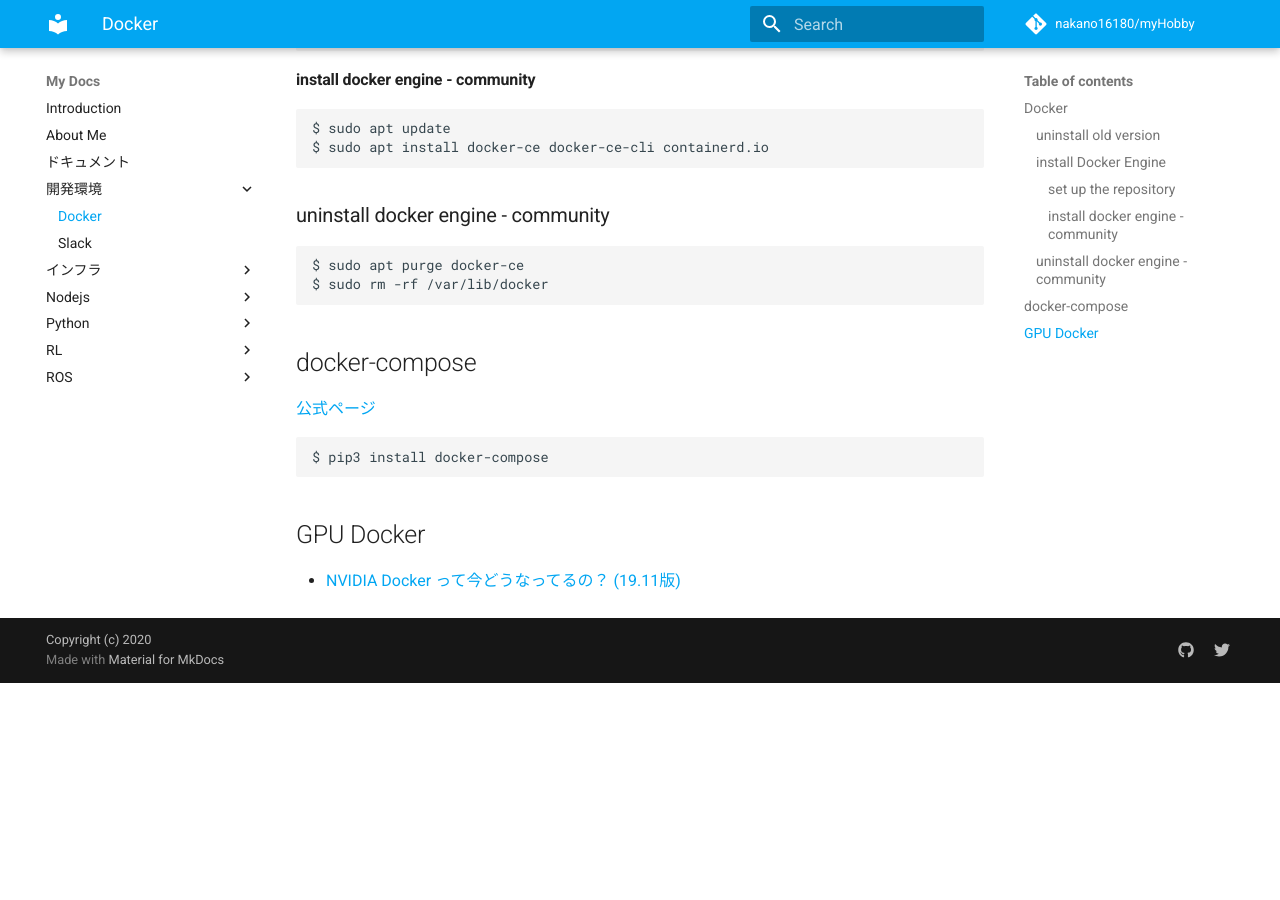
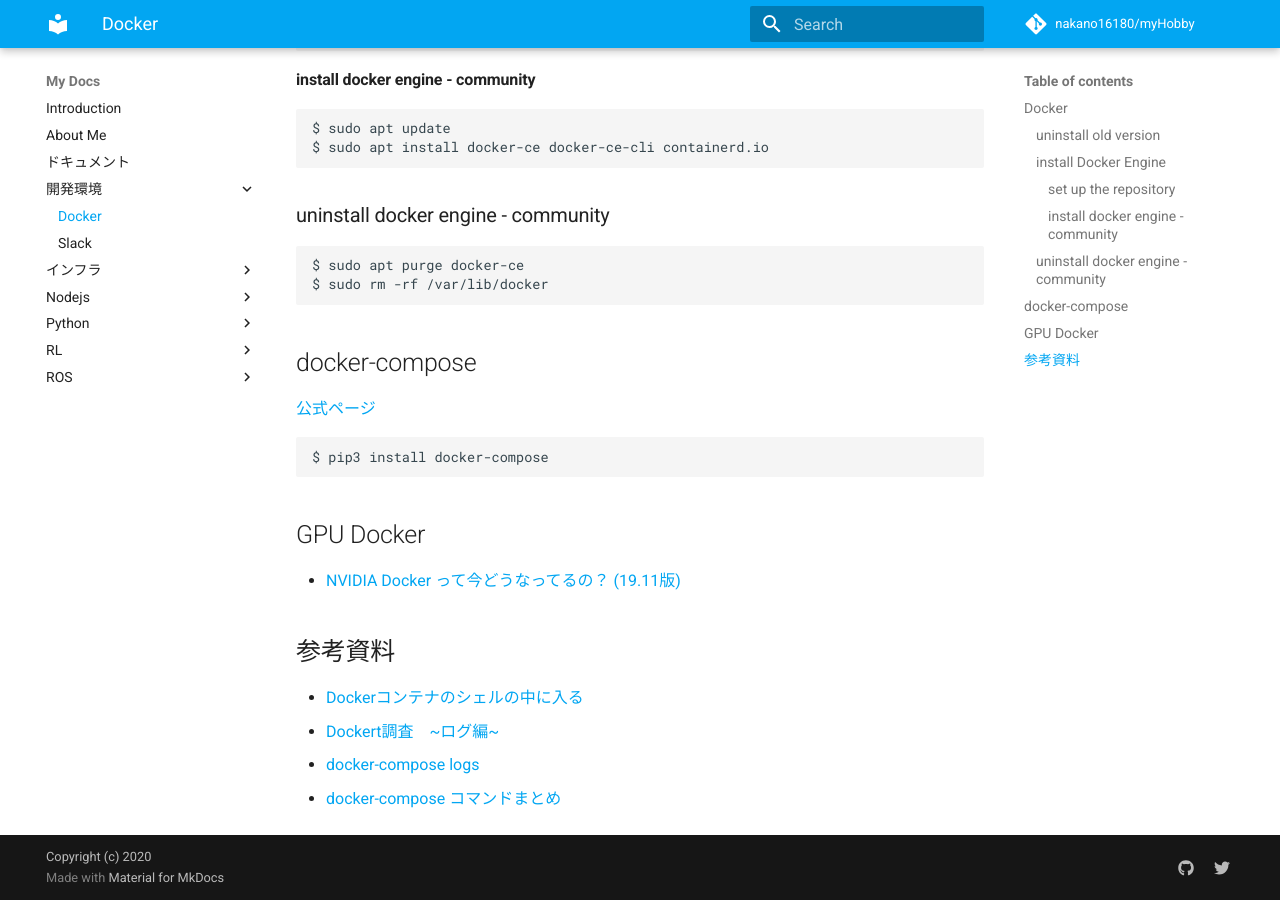
Before and after one commit to nakano16180/myHobby, an MkDocs documentation site: the page built from docs/dev/docker.md, in a window 1280 px wide and 900 px high, scrolled down 578 px. Built offline with MkDocs 1.6.1 and Material for MkDocs 9.7.7, drawn with Linux system fonts in a browser that asks for light colours; comment, search, counter and statistics services are not loaded; before the commit the page ends 1261 px from its top, so only the background shows below that.

Commit message:
update docker

```diff
--- a/docs/dev/docker.md
+++ b/docs/dev/docker.md
@@ -41,3 +41,9 @@
 
 ## GPU Docker
   - [NVIDIA Docker って今どうなってるの？ (19.11版)](https://qiita.com/ksasaki/items/b20a785e1a0f610efa08)
+
+## 参考資料
+  - [Dockerコンテナのシェルの中に入る](https://qiita.com/__cooper/items/4740c24666299c366044)
+  - [Dockert調査　~ログ編~](https://qiita.com/HommaHomma/items/f943fa3397bc3f386057)
+  - [docker-compose logs](https://docs.docker.com/compose/reference/logs/)
+  - [docker-compose コマンドまとめ](https://qiita.com/wasanx25/items/d47caf37b79e855af95f)
```
